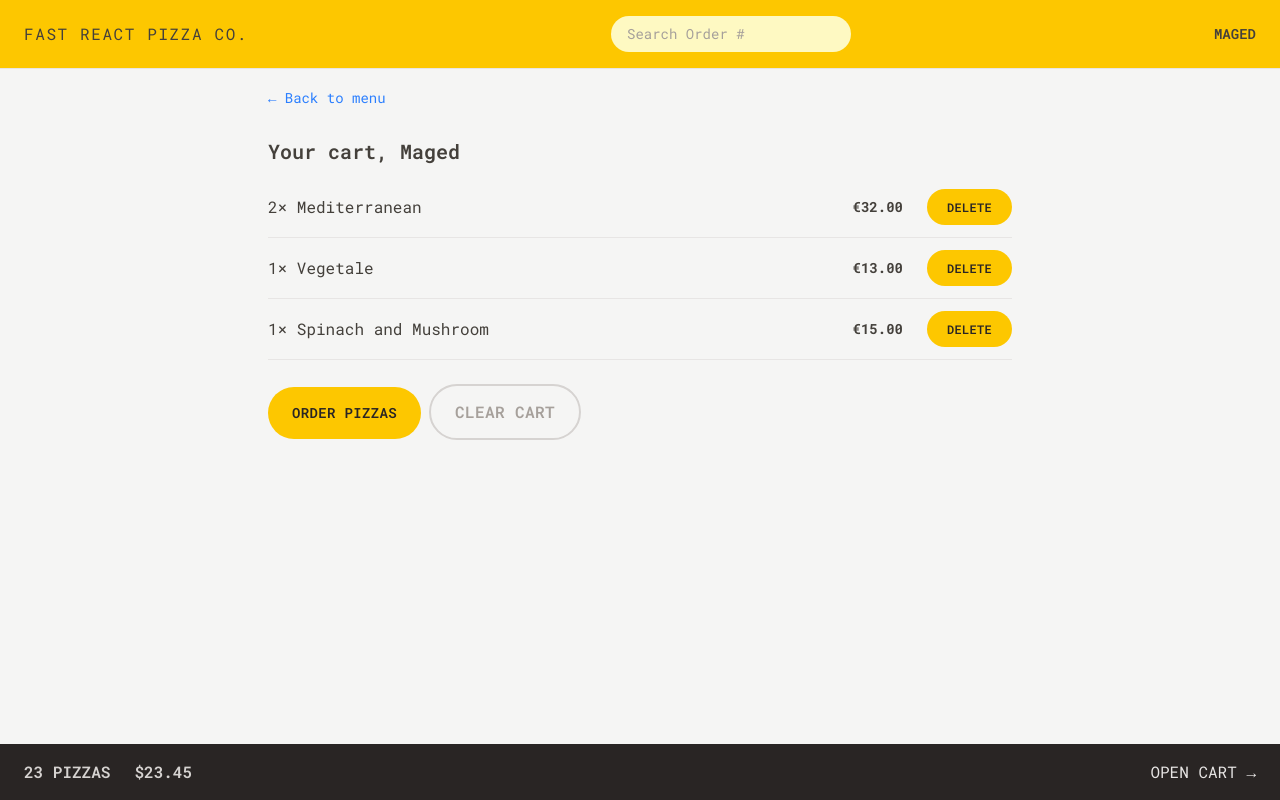
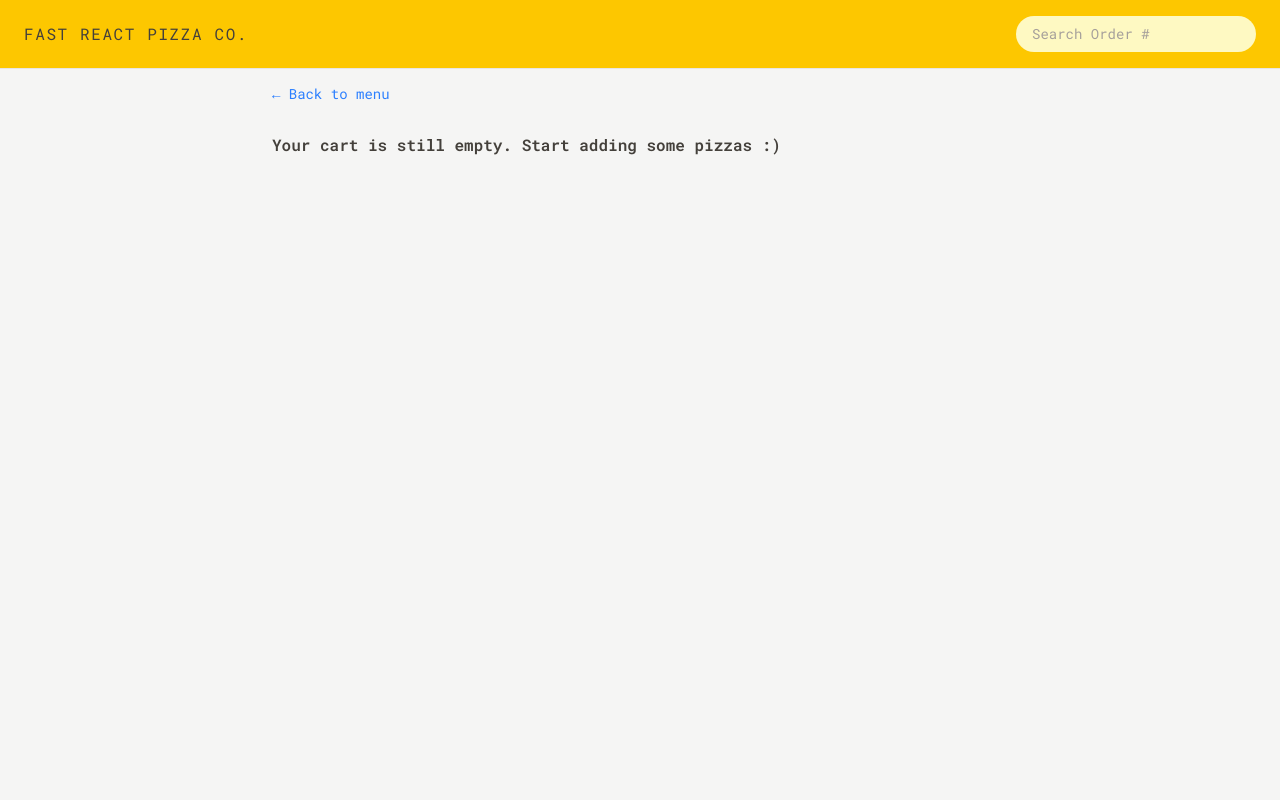
Before and after one commit to I-Maged/16-fast-react-pizza, a React (Vite) app: page /cart in a window 1280 px wide. Built offline with nearby package versions, Linux system fonts and the light colour scheme.

Commit message:
cart slice

```diff
--- a/src/features/cart/Cart.jsx
+++ b/src/features/cart/Cart.jsx
@@ -1,9 +1,11 @@
 import LinkButton from "../../ui/LinkButton"
 import Button from "../../ui/Button"
 import CartItem from "./CartItem"
-import { useSelector } from "react-redux"
+import { useDispatch, useSelector } from "react-redux"
+import { clearCart, getCart } from "./cartSlice"
+import EmptyCart from "./EmptyCart"
 
-const fakeCart = [
+/* const fakeCart = [
   {
     pizzaId: 12,
     name: "Mediterranean",
@@ -25,10 +27,15 @@ const fakeCart = [
     unitPrice: 15,
     totalPrice: 15,
   },
-]
+] */
+
 const Cart = () => {
-  const cart = fakeCart
+  // const cart = fakeCart
+  const cart = useSelector(getCart)
   const username = useSelector((state) => state.user.username)
+  const dispatch = useDispatch()
+
+  if (!cart.length) return <EmptyCart />
 
   return (
     <div className="px-3 py-4">
@@ -46,7 +53,9 @@ const Cart = () => {
         <Button to="/order/new" type="primary">
           Order pizzas
         </Button>
-        <Button type="secondary">Clear Cart</Button>
+        <Button type="secondary" onClick={() => dispatch(clearCart())}>
+          Clear Cart
+        </Button>
       </div>
     </div>
   )
--- a/src/features/cart/CartItem.jsx
+++ b/src/features/cart/CartItem.jsx
@@ -1,5 +1,5 @@
 import { formatCurrency } from "../../utils/helpers"
-import Button from "../../ui/Button"
+import DeleteItem from "./DeleteItem"
 
 const CartItem = ({ item }) => {
   const { pizzaId, name, quantity, totalPrice } = item
@@ -11,7 +11,7 @@ const CartItem = ({ item }) => {
       </p>
       <div className="flex items-center justify-between sm:gap-6">
         <p className="text-sm font-bold">{formatCurrency(totalPrice)}</p>
-        <Button type="small">Delete</Button>
+        <DeleteItem id={pizzaId} />
       </div>
     </li>
   )
--- a/src/features/cart/CartOverview.jsx
+++ b/src/features/cart/CartOverview.jsx
@@ -1,15 +1,23 @@
-import { Link } from "react-router-dom";
+import { useSelector } from "react-redux"
+import { Link } from "react-router-dom"
+import { getTotalCartPrice, getTotalCartQuantity } from "./cartSlice"
+import { formatCurrency } from "../../utils/helpers"
 
 const CartOverview = () => {
+  const totalCartQuantity = useSelector(getTotalCartQuantity)
+  const totalCartprice = useSelector(getTotalCartPrice)
+
+  if (!totalCartQuantity) return null
+
   return (
     <div className="flex items-center justify-between bg-stone-800 px-4 py-4 text-sm text-stone-200 uppercase sm:px-6 md:text-base">
       <p className="space-x-4 font-semibold text-stone-300 sm:space-x-6">
-        <span>23 pizzas</span>
-        <span>$23.45</span>
+        <span>{totalCartQuantity} pizzas</span>
+        <span>${formatCurrency(totalCartprice)}</span>
       </p>
       <Link to="/cart">Open cart &rarr;</Link>
     </div>
-  );
-};
+  )
+}
 
-export default CartOverview;
+export default CartOverview
--- /dev/null
+++ b/src/features/cart/DeleteItem.jsx
@@ -0,0 +1,15 @@
+import Button from "../../ui/Button"
+import { useDispatch } from "react-redux"
+import { deleteItem } from "./cartSlice"
+
+const DeleteItem = ({ id }) => {
+  const dispatch = useDispatch()
+
+  return (
+    <Button type="small" onClick={() => dispatch(deleteItem(id))}>
+      Delete
+    </Button>
+  )
+}
+
+export default DeleteItem
--- a/src/features/cart/EmptyCart.jsx
+++ b/src/features/cart/EmptyCart.jsx
@@ -1,11 +1,13 @@
-import { Link } from 'react-router-dom'
+import LinkButton from "../../ui/LinkButton"
 
 const EmptyCart = () => {
   return (
-    <div>
-      <Link to='/menu'>&larr; Back to menu</Link>
+    <div className="px-4 py-3">
+      <LinkButton to="/menu">&larr; Back to menu</LinkButton>
 
-      <p>Your cart is still empty. Start adding some pizzas :)</p>
+      <p className="mt-7 font-semibold">
+        Your cart is still empty. Start adding some pizzas :)
+      </p>
     </div>
   )
 }
--- /dev/null
+++ b/src/features/cart/cartSlice.js
@@ -0,0 +1,54 @@
+import { createSlice } from "@reduxjs/toolkit"
+
+const initialState = {
+  cart: [],
+}
+
+const cartSlice = createSlice({
+  name: "cart",
+  initialState,
+  reducers: {
+    addItem(state, action) {
+      state.cart.push(action.payload)
+    },
+    deleteItem(state, action) {
+      state.cart = state.cart.filter(
+        (pizza) => pizza.pizzaId !== action.payload,
+      )
+    },
+    increaseItemQuantity(state, action) {
+      const item = state.cart.find((item) => item.pizzaId === action.payload)
+      item.quantity++
+      item.totalPrice = item.quantity * item.unitPrice
+    },
+    decreaseItemQuantity(state, action) {
+      const item = state.cart.find((item) => item.pizzaId === action.payload)
+      item.quantity++
+      item.totalPrice = item.quantity * item.unitPrice
+    },
+    clearCart(state) {
+      state.cart = []
+    },
+  },
+})
+
+export const {
+  addItem,
+  deleteItem,
+  increaseItemQuantity,
+  decreaseItemQuantity,
+  clearCart,
+} = cartSlice.actions
+
+export default cartSlice.reducer
+
+export const getCart = (state) => state.cart.cart
+
+export const getTotalCartQuantity = (state) =>
+  state.cart.cart.reduce((sum, item) => sum + item.quantity, 0)
+
+export const getTotalCartPrice = (state) =>
+  state.cart.cart.reduce((sum, item) => sum + item.totalPrice, 0)
+
+export const getCurrentQuantityById = (id) => (state) =>
+  state.cart.cart.find((item) => item.pizzaId === id)?.quantity ?? 0
--- a/src/features/menu/MenuItem.jsx
+++ b/src/features/menu/MenuItem.jsx
@@ -1,8 +1,29 @@
 import { formatCurrency } from "../../utils/helpers"
 import Button from "../../ui/Button"
+import { useDispatch, useSelector } from "react-redux"
+import { addItem, getCurrentQuantityById } from "../cart/cartSlice"
+import DeleteItem from "../cart/DeleteItem"
 
 const MenuItem = ({ pizza }) => {
-  const { name, unitPrice, ingredients, soldOut, imageUrl } = pizza
+  const { id, name, unitPrice, ingredients, soldOut, imageUrl } = pizza
+
+  const currentQuantity = useSelector(getCurrentQuantityById(id))
+
+  const isInCart = currentQuantity > 0
+
+  const dispatch = useDispatch()
+
+  const handleAddToCart = () => {
+    const orderedPizza = {
+      pizzaId: id,
+      name,
+      unitPrice,
+      quantity: 1,
+      totalPrice: unitPrice,
+    }
+    console.log(orderedPizza)
+    dispatch(addItem(orderedPizza))
+  }
 
   return (
     <li className="flex gap-4 py-2">
@@ -22,7 +43,14 @@ const MenuItem = ({ pizza }) => {
           ) : (
             <p className="font-medium text-stone-500 uppercase">Sold out</p>
           )}
-          {!soldOut && <Button type="small">Add to cart</Button>}
+
+          {isInCart && <DeleteItem id={id} />}
+
+          {!soldOut && !isInCart && (
+            <Button type="small" onClick={handleAddToCart}>
+              Add to cart
+            </Button>
+          )}
         </div>
       </div>
     </li>
--- a/src/features/user/userSlice.js
+++ b/src/features/user/userSlice.js
@@ -24,7 +24,7 @@ async function fetchAddress() {
 import { createSlice } from "@reduxjs/toolkit"
 
 const initialState = {
-  username: "Maged",
+  username: "",
 }
 
 const userSlice = createSlice({
--- a/src/store.js
+++ b/src/store.js
@@ -1,9 +1,11 @@
 import { configureStore } from "@reduxjs/toolkit"
 import userReducer from "./features/user/userSlice"
+import cartReducer from "./features/cart/cartSlice"
 
 const store = configureStore({
   reducer: {
     user: userReducer,
+    cart: cartReducer,
   },
 })
 
--- a/src/ui/Button.jsx
+++ b/src/ui/Button.jsx
@@ -1,6 +1,6 @@
 import { Link } from "react-router-dom"
 
-const Button = ({ children, disabled, to, type }) => {
+const Button = ({ children, disabled, to, type, onClick }) => {
   const base =
     "inline-block text-sm rounded-full bg-yellow-400  font-semibold tracking-wide text-stone-800 uppercase transition-colors duration-300 hover:bg-yellow-300 focus:ring focus:ring-yellow-300 focus:ring-offset-2 focus:outline-none disabled:cursor-not-allowed"
 
@@ -18,9 +18,15 @@ const Button = ({ children, disabled, to, type }) => {
       </Link>
     )
   }
-
+  if (onclick) {
+    return (
+      <button disabled={disabled} className={styles[type]} onClick={onClick}>
+        {children}
+      </button>
+    )
+  }
   return (
-    <button disabled={disabled} className={styles[type]}>
+    <button disabled={disabled} className={styles[type]} onClick={onClick}>
       {children}
     </button>
   )
```
